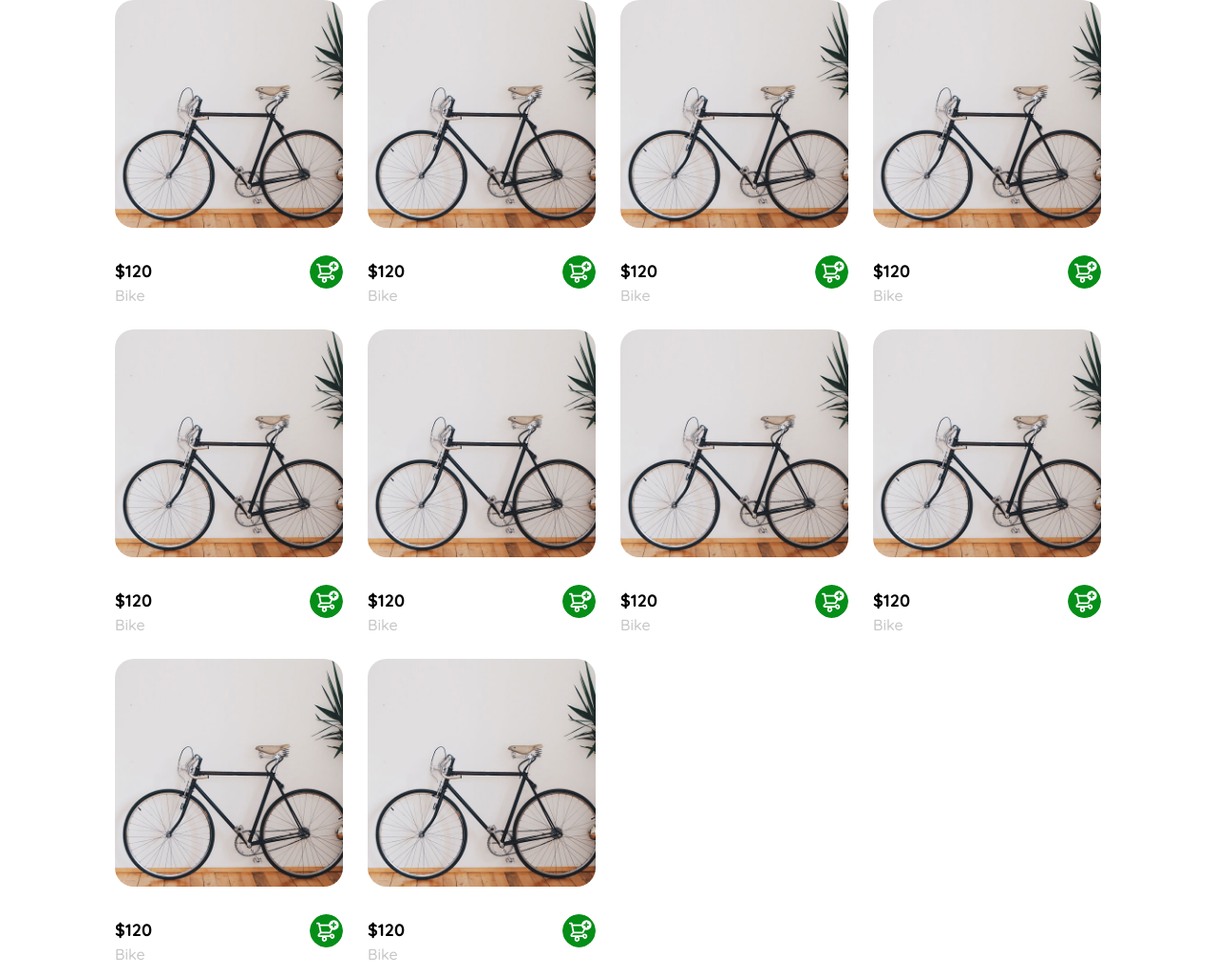
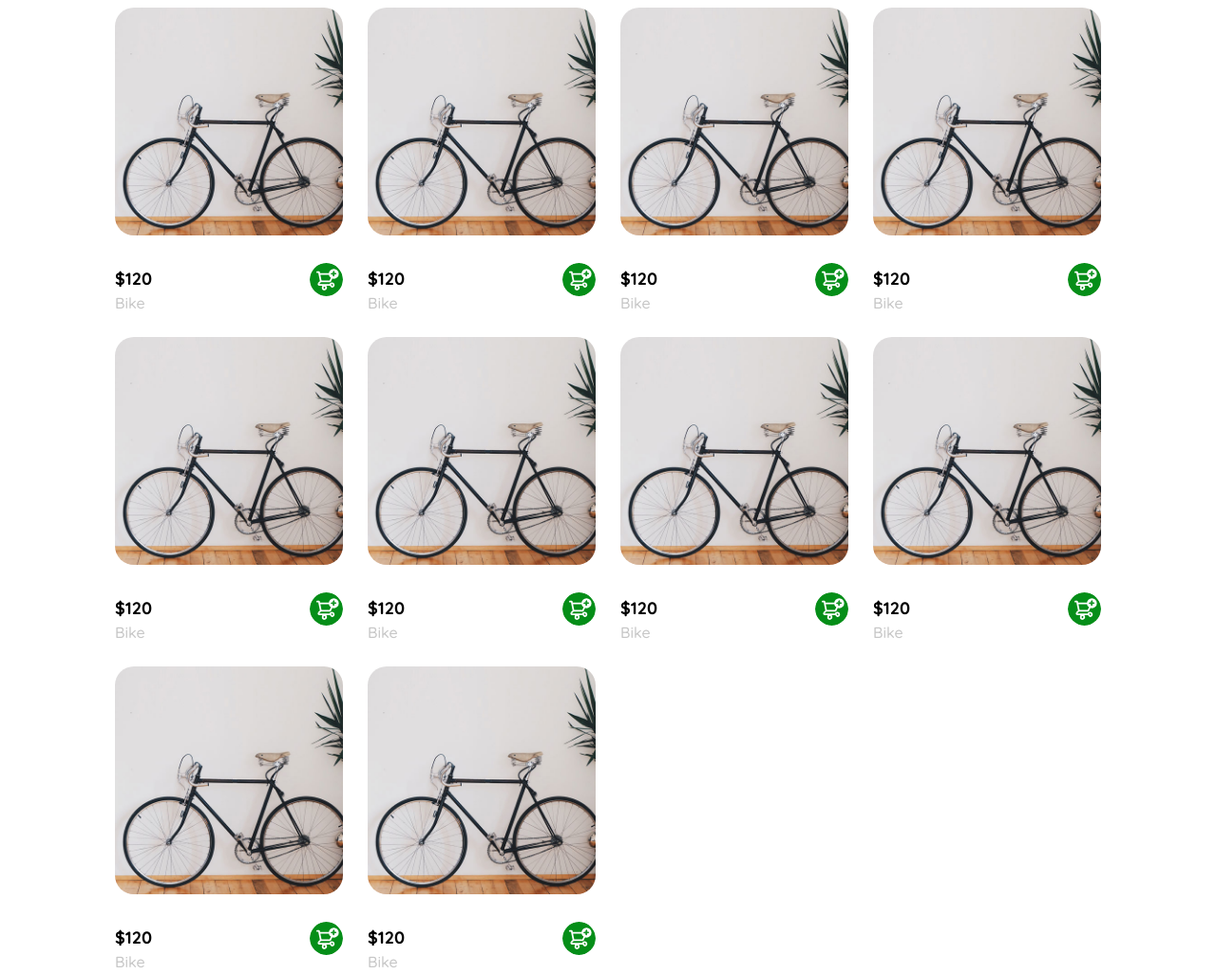
Before and after one commit to aleeplgo/yard-sale-platzi, a plain HTML site: page index.html in a window 1280 px wide. Shown: the whole page at 95% size. Drawn offline with Linux system fonts and the light colour scheme.

Commit message:
Se le dejo un margin auto al body

```diff
--- a/css/style.css
+++ b/css/style.css
@@ -18,7 +18,6 @@ Fuentes
 }
 
 body {
-    margin: 0;
     font-family: 'Quicksand', sans-serif;
 }
 
@@ -716,22 +715,6 @@ nav {
     box-sizing: border-box;
 }
 
-
-/*
-
-.my-cart-container {
-    display: flex;
-    flex-direction: column;
-    width: 100%;
-}
-.my-cart-content {
-    display: grid;
-    grid-template-rows: auto 1fr auto;
-    max-width: 300px;
-    width: 100%;
-}
-*/
-
 .cart-detail {
     display: grid;
     grid-template-columns: auto 1fr;
```
